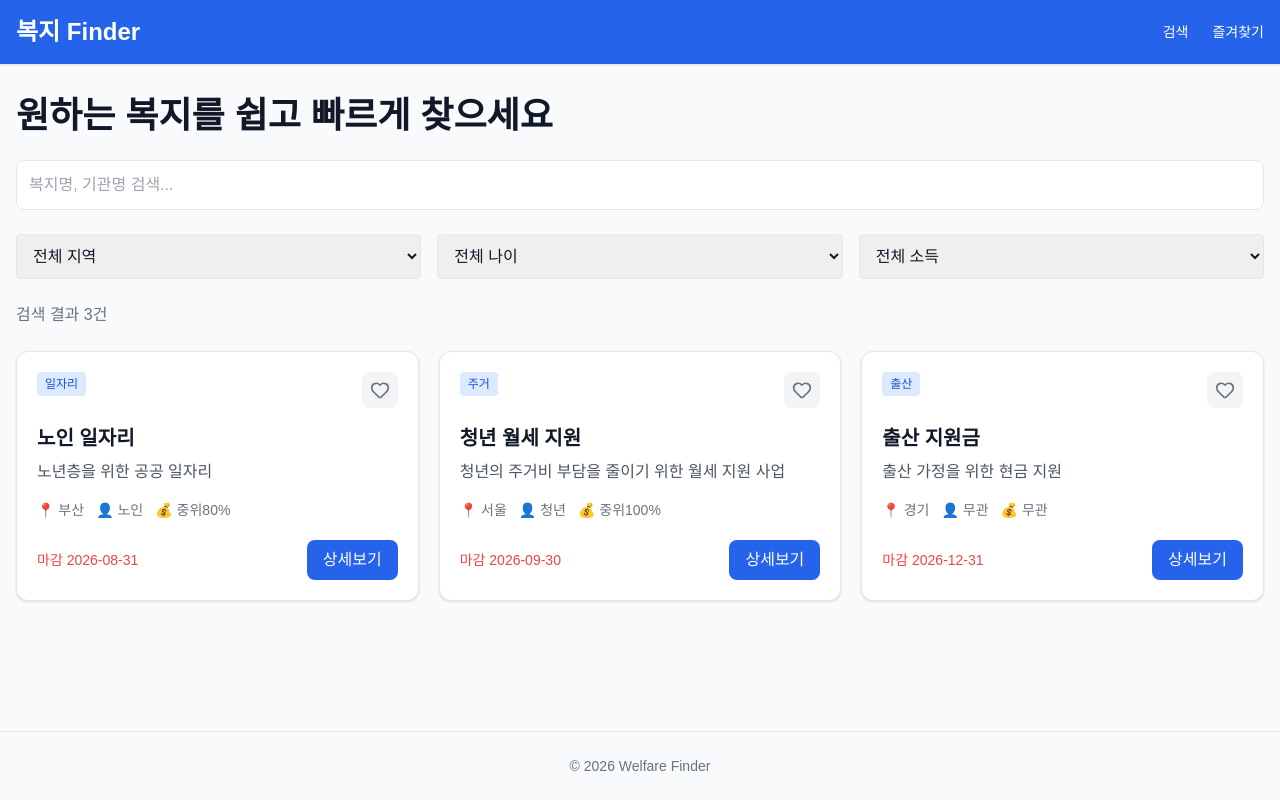
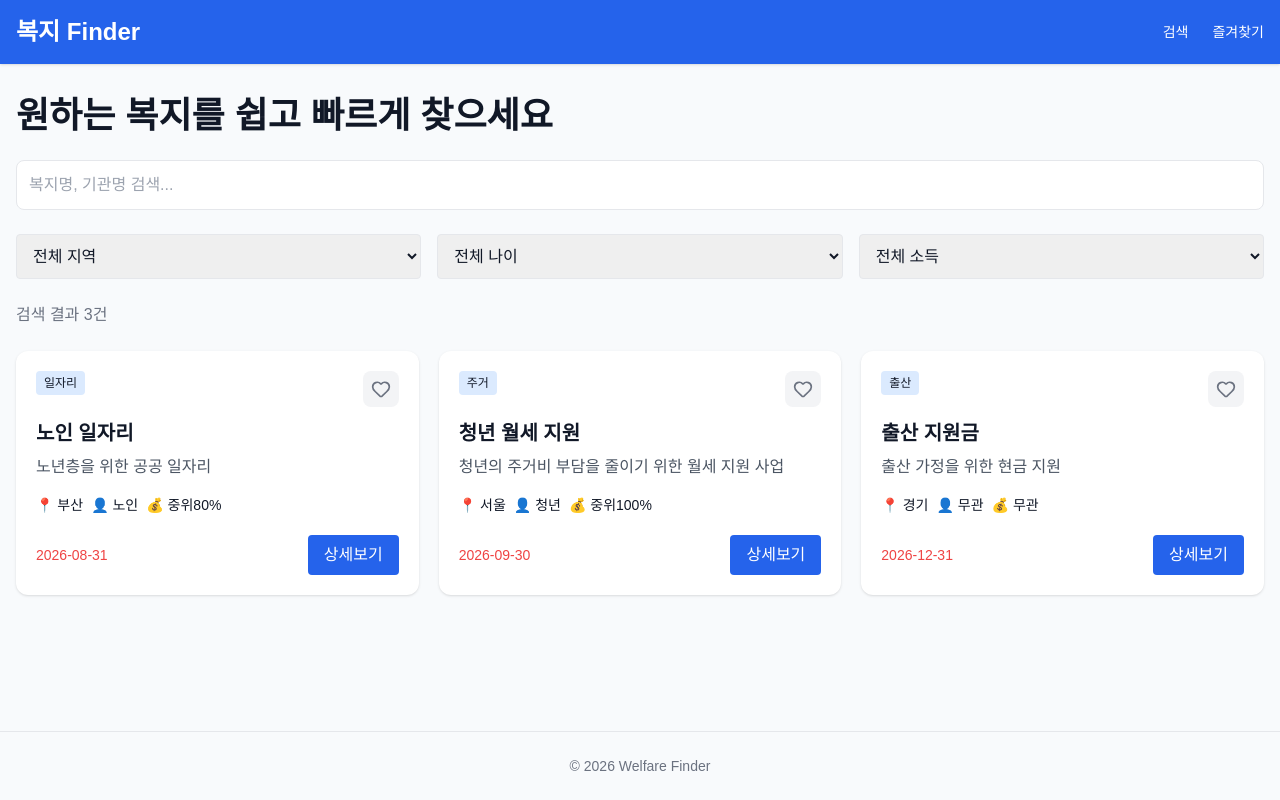
Before and after one commit to jxyng/welfare_project_site, a Next.js app: page / in a window 1280 px wide. Built offline with nearby package versions, Linux system fonts and the light colour scheme.

Commit message:
Update WelfareCard.tsx

```diff
--- a/components/WelfareCard.tsx
+++ b/components/WelfareCard.tsx
@@ -8,16 +8,16 @@ export default function WelfareCard({
   item: Welfare;
 }) {
   return (
-    <div className="rounded-xl border bg-white p-5 shadow transition hover:-translate-y-1 hover:shadow-xl">
-      <div className="flex items-start justify-between">
-        <span className="rounded bg-blue-100 px-2 py-1 text-xs font-medium text-blue-700">
+    <div className="rounded-xl bg-white p-5 shadow transition hover:shadow-lg">
+      <div className="flex justify-between items-start">
+        <span className="rounded bg-blue-100 px-2 py-1 text-xs">
           {item.category}
         </span>
 
         <FavoriteButton id={item.id} />
       </div>
 
-      <h2 className="mt-4 text-xl font-bold">
+      <h2 className="mt-3 text-xl font-bold">
         {item.title}
       </h2>
 
@@ -25,7 +25,7 @@ export default function WelfareCard({
         {item.description}
       </p>
 
-      <div className="mt-4 flex flex-wrap gap-3 text-sm text-gray-500">
+      <div className="mt-4 flex flex-wrap gap-2 text-sm">
         <span>📍 {item.region}</span>
         <span>👤 {item.age}</span>
         <span>💰 {item.income}</span>
@@ -33,12 +33,12 @@ export default function WelfareCard({
 
       <div className="mt-5 flex items-center justify-between">
         <span className="text-sm text-red-500">
-          마감 {item.deadline}
+          {item.deadline}
         </span>
 
         <Link
           href={`/detail/${item.id}`}
-          className="rounded-lg bg-blue-600 px-4 py-2 text-white transition hover:bg-blue-700"
+          className="rounded bg-blue-600 px-4 py-2 text-white hover:bg-blue-700"
         >
           상세보기
         </Link>
```
